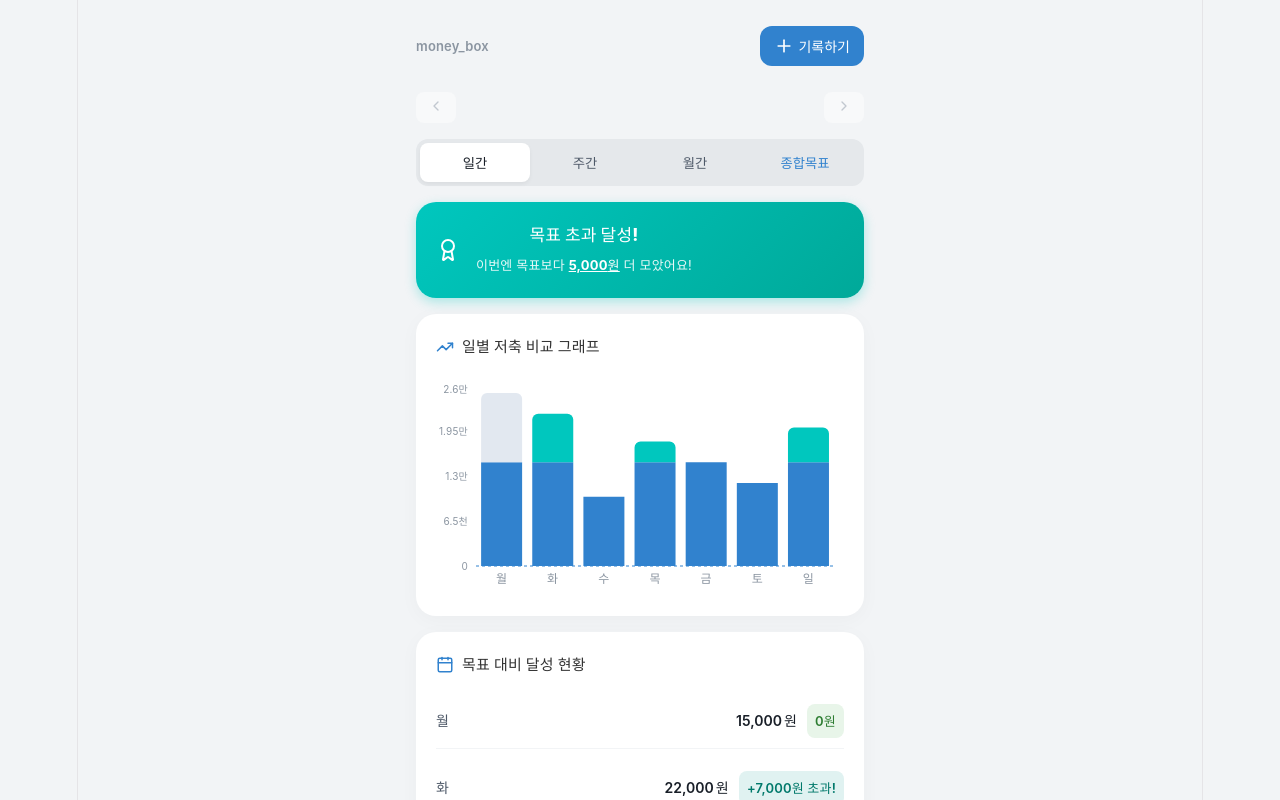
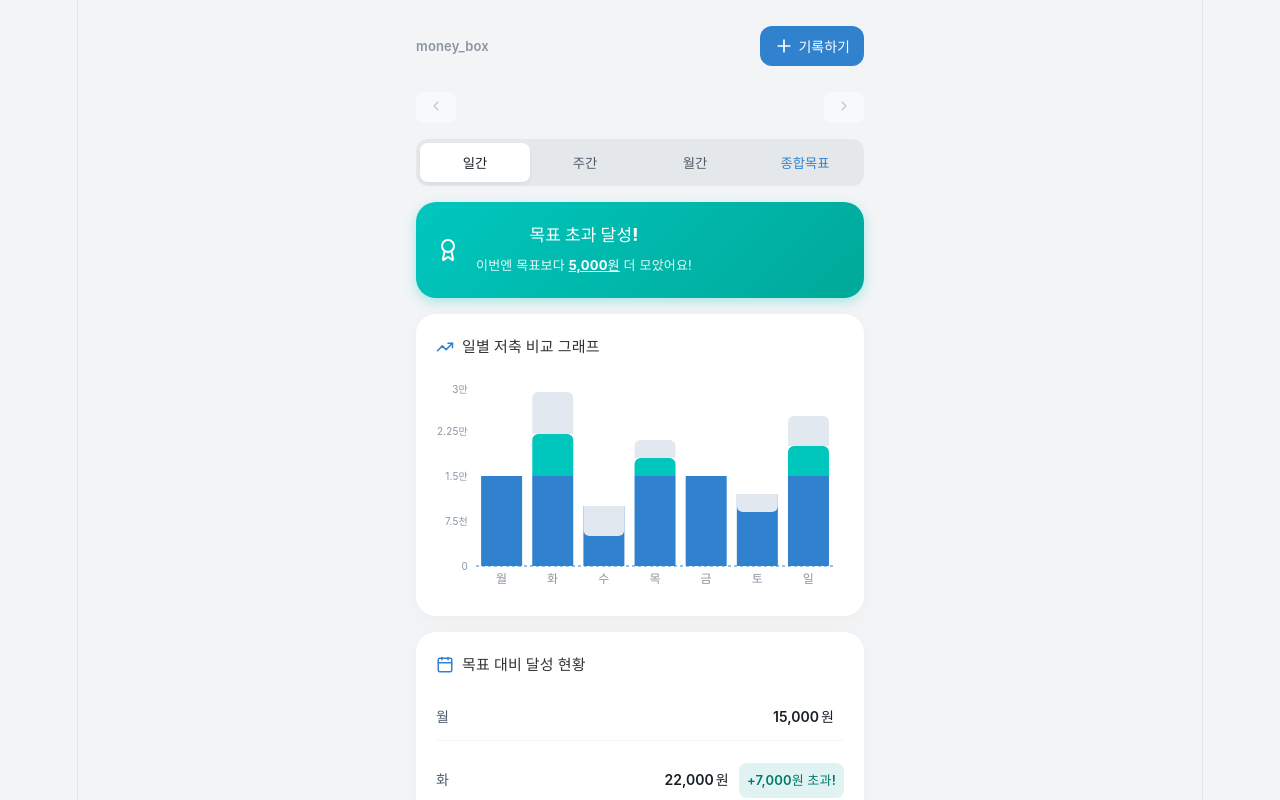
Before and after one commit to jihye21/money_box, a React (Vite) app: page / in a window 1280 px wide. Shown: the top 800 px of the page. Built offline with nearby package versions, Linux system fonts and the light colour scheme.

Commit message:
fix: 미달 저축액 그래프 수정

```diff
--- a/src/App.jsx
+++ b/src/App.jsx
@@ -238,9 +238,9 @@ const currentData = viewMode !== 'goals' ? getCurrentFilteredData() : [];
     // 현재 뷰에 맞는 목표액 가져오기
     const target = viewMode === 'daily' ? goals.daily : viewMode === 'weekly' ? goals.weekly : goals.monthly;
 
-    const diff = actual - target;
+    const diff = actual < target ? target - actual : 0;
     const base = Math.min(actual, target);       // 목표까지만 채워지는 기본 금액
-    const surplus = Math.max(0, diff);           // 목표를 넘긴 초과 금액
+    const surplus = Math.max(0, actual - target);           // 목표를 넘긴 초과 금액
 
     const newItem = viewMode === 'daily'
       ? { date: `8/${currentData.length + 1}`, actual, target, diff, base, surplus }
@@ -494,7 +494,7 @@ const currentData = viewMode !== 'goals' ? getCurrentFilteredData() : [];
                           let label = '';
                           if (name === 'base') label = '목표 달성액';
                           else if(name === 'surplus') label = '초과저축액';
-                          else if(name === 'deficit') label = '부족 저축액';
+                          else if(name === 'diff') label = '부족 저축액';
 
                           return [`${value.toLocaleString()}원`, label];
                         }}
@@ -515,7 +515,7 @@ const currentData = viewMode !== 'goals' ? getCurrentFilteredData() : [];
                       <Bar dataKey="surplus" stackId="stack" fill="#00c7be" radius={[6, 6, 0, 0]} name="surplus" />
 
                       {/* 목표 미달설 막대 (연한 회색) */}
-                      <Bar dataKey="deficit" stackId="stack" fill="#e2e8f0" radius={[6, 6, 0, 0]} name="deficit" />
+                      <Bar dataKey="diff" stackId="stack" fill="#e2e8f0" radius={[6, 6, 0, 0]} name="diff" />
                     </BarChart>
                   </ResponsiveContainer>
                 </div>
@@ -545,8 +545,10 @@ const currentData = viewMode !== 'goals' ? getCurrentFilteredData() : [];
                       />원</span>
                       {isSurplus ? (
                         <span className="diff-badge surplus">+{item.surplus.toLocaleString()}원 초과!</span>
+                      ) : item.diff > 0 ? (
+                        <span className={`diff-badge minus`}>-{item.diff.toLocaleString()}원</span>
                       ) : (
-                        <span className={`diff-badge ${item.diff >= 0 ? 'plus' : 'minus'}`}>{item.diff.toLocaleString()}원</span>
+                        <span></span>
                       )}
                     </div>
                   </div>
```
